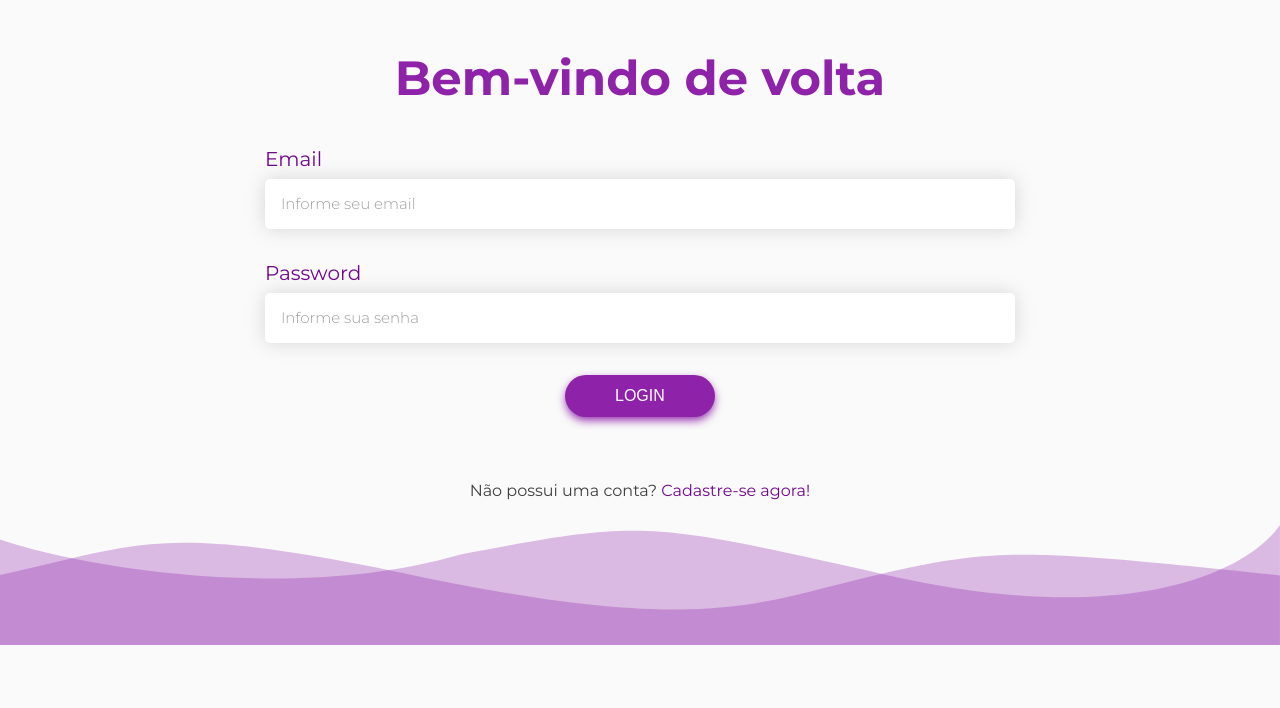
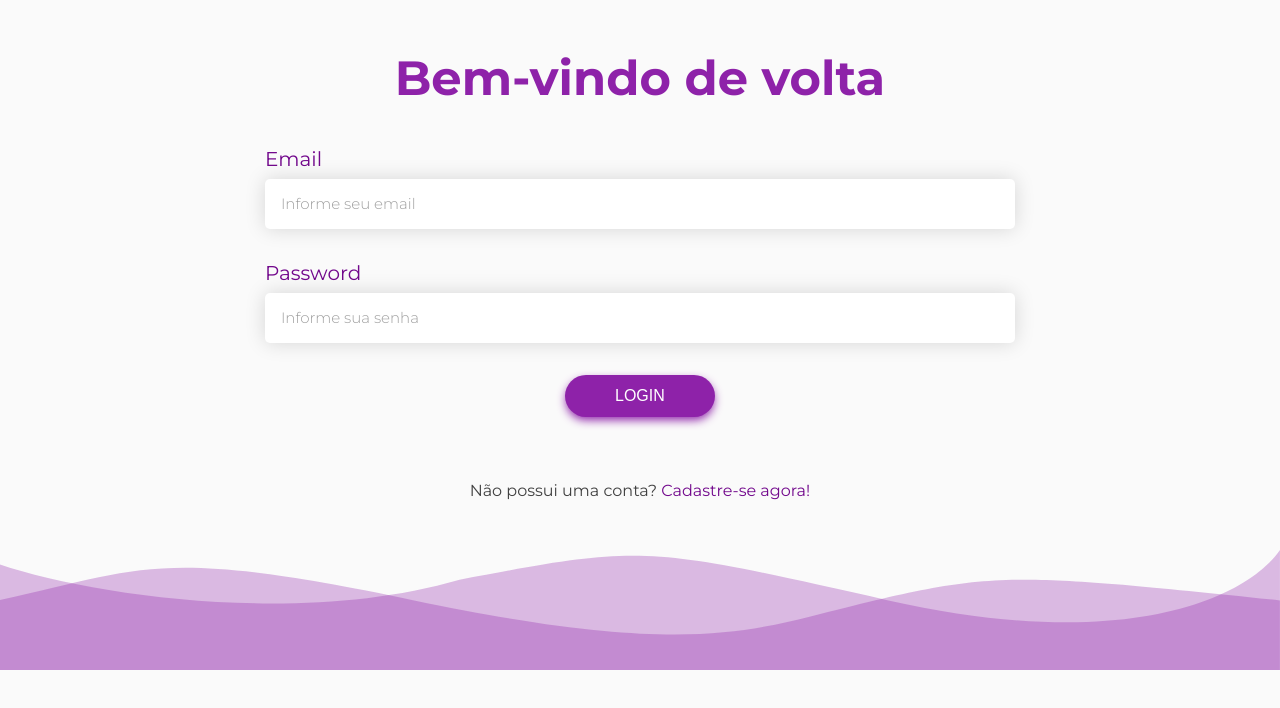
Before and after one commit to JardelGoncalves/app-todo-list, a React (Create React App) app in the folder frontend/: page / in a window 1280 px wide. Shown: the top 708 px of the page. Built offline with nearby package versions, Linux system fonts and the light colour scheme; the HTML template or start-up script is replaced by a standard one.

Commit message:
jogando possiveis erros no console log

```diff
--- a/frontend/src/pages/login/index.js
+++ b/frontend/src/pages/login/index.js
@@ -31,7 +31,7 @@ class LoginPage extends Component {
           this.props.history.push('/app')
         })
         .catch(err => {
-          this.setState({ error: err.response.data.error })
+          console.log('ERROR: ', err)
         })
     }
   }
@@ -69,7 +69,7 @@ class LoginPage extends Component {
             </Col>
           </Row>
         </Container>
-        <div className="bg-wave" />
+        <div className="bg-wave" style={{marginTop: '25px'}} />
       </div>
     )
   }
```
